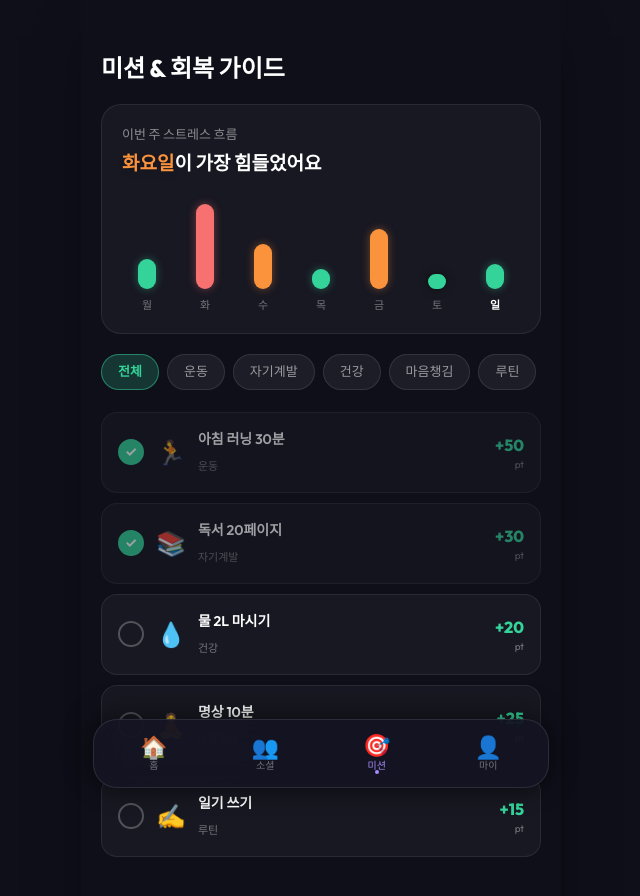
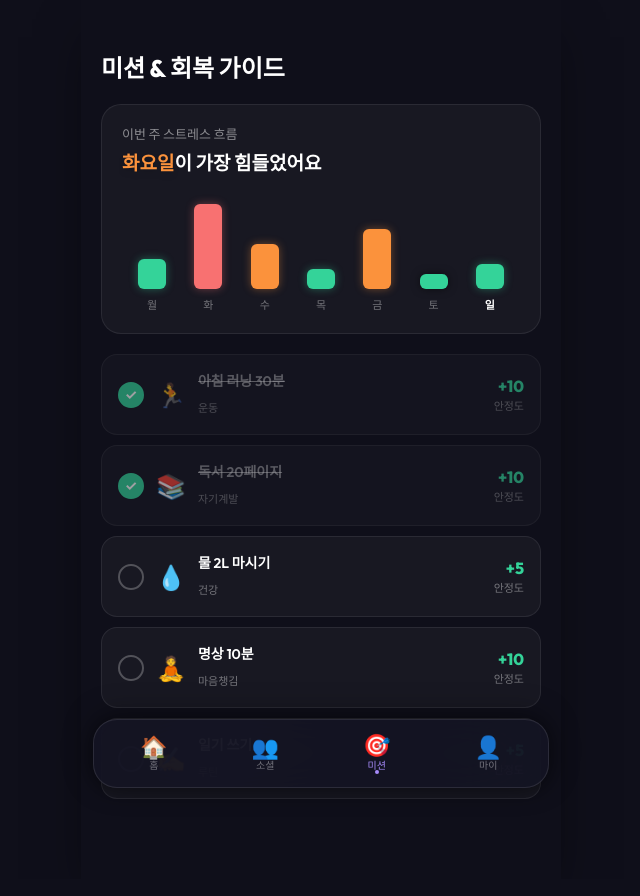
Before and after one commit to nacgyun/SomeDay-FE, a React (Vite) app: page /mission in a window 1280 px wide. Shown: the top 896 px of the page, without its empty margins (319-959 px from the left). Built offline with nearby package versions, Linux system fonts and the light colour scheme.

Commit message:
Merge pull request #5 from someday-health-care/feat/missionpage
change week stress bar

```diff
--- a/src/components/features/mission/MentalFlow.tsx
+++ b/src/components/features/mission/MentalFlow.tsx
@@ -33,7 +33,7 @@ const MentalFlow: FC<MentalFlowProps> = ({ data }) => {
         </h2>
       </div>
 
-      <div className="flex items-end justify-between h-[120px] gap-2 mt-4">
+      <div className="flex items-end justify-between h-[120px] gap-1 mt-4 px-1">
         {data.map((item, index) => {
           const heightPercent = Math.max((item.level / maxLevel) * 100, 4); // 최소 높이 보장
           const colorInfo = getBarColorInfo(item.level);
@@ -42,7 +42,7 @@ const MentalFlow: FC<MentalFlowProps> = ({ data }) => {
           return (
             <div key={index} className="flex flex-col items-center gap-2 flex-1 group cursor-pointer">
               {/* 막대 컨테이너 */}
-              <div className="relative w-full flex justify-center items-end h-[100px] rounded-t-sm transition hover:bg-white/[0.02]">
+              <div className="relative w-full flex justify-center items-end h-[100px] transition hover:bg-white/[0.03] rounded-md">
                 {/* 호버 시 나타나는 수치 툴팁 */}
                 <div className="absolute -top-8 opacity-0 group-hover:opacity-100 transition-opacity bg-surface-secondary text-[10px] font-bold rounded-md px-2 py-1 shadow-lg pointer-events-none border border-white/10 z-10 text-white">
                   {item.level}
@@ -50,7 +50,7 @@ const MentalFlow: FC<MentalFlowProps> = ({ data }) => {
 
                 {/* 막대 그래프 */}
                 <div
-                  className={`w-[14px] sm:w-[18px] rounded-full transition-all duration-700 ease-out ${colorInfo.bg} ${item.level >= 20 ? colorInfo.shadow : ''} shadow-[0_0_8px_var(--tw-shadow-color)]`}
+                  className={`w-[22px] sm:w-[28px] rounded-md transition-all duration-700 ease-out ${colorInfo.bg} ${item.level >= 20 ? colorInfo.shadow : ''} shadow-[0_0_8px_var(--tw-shadow-color)]`}
                   style={{ height: `${heightPercent}%` }}
                 />
               </div>
--- a/src/components/features/mission/MissionItem.tsx
+++ b/src/components/features/mission/MissionItem.tsx
@@ -17,14 +17,14 @@ const MissionItem = ({ mission, onToggle }: MissionItemProps) => {
       {/* 체크 버튼 */}
       <button
         id={`mission-check-${mission.id}`}
-        onClick={() => onToggle?.(mission.id)}
+        onClick={() => !mission.done && onToggle?.(mission.id)}
         className={[
           'w-[26px] h-[26px] rounded-full border-2 flex-shrink-0',
           'flex items-center justify-center text-sm font-bold',
-          'cursor-pointer transition-all duration-200',
+          'transition-all duration-200',
           mission.done
-            ? 'bg-brand-green border-brand-green text-white'
-            : 'bg-transparent border-white/25 text-white/0',
+            ? 'bg-brand-green border-brand-green text-white cursor-default'
+            : 'bg-transparent border-white/25 text-white/0 cursor-pointer',
         ].join(' ')}
       >
         {mission.done ? '✓' : ''}
@@ -35,14 +35,19 @@ const MissionItem = ({ mission, onToggle }: MissionItemProps) => {
 
       {/* 정보 */}
       <div className="flex-1 min-w-0">
-        <p className="text-[14px] font-semibold text-white mb-0.5 truncate">{mission.title}</p>
+        <p className={[
+          'text-[14px] font-semibold mb-0.5 truncate',
+          mission.done ? 'line-through text-white/50' : 'text-white'
+        ].join(' ')}>
+          {mission.title}
+        </p>
         <span className="text-[11px] text-white/40">{mission.category}</span>
       </div>
 
       {/* 포인트 */}
       <div className="flex flex-col items-end flex-shrink-0">
         <span className="text-base font-extrabold text-brand-green">+{mission.point}</span>
-        <span className="text-[10px] text-white/40">pt</span>
+        <span className="text-[11px] text-white/40">안정도</span>
       </div>
     </div>
   );
--- a/src/components/features/my/WeekStress.tsx
+++ b/src/components/features/my/WeekStress.tsx
@@ -23,7 +23,7 @@ const WeekStress = ({ data }: WeekStressProps) => {
         <span className="text-xs text-brand-orange">최근 7일</span>
       </div>
 
-      <div className="flex items-end justify-between h-[120px] gap-2 mt-2">
+      <div className="flex items-end justify-between h-[120px] gap-1 mt-2 px-1">
         {data.map((item, index) => {
           const heightPercent = Math.max((item.level / maxLevel) * 100, 4); // 최소 높이 보장
           const colorInfo = getBarColorInfo(item.level);
@@ -32,7 +32,7 @@ const WeekStress = ({ data }: WeekStressProps) => {
           return (
             <div key={index} className="flex flex-col items-center gap-2 flex-1 group cursor-pointer">
               {/* 막대 컨테이너 */}
-              <div className="relative w-full flex justify-center items-end h-[100px] rounded-t-lg transition hover:bg-white/[0.02]">
+              <div className="relative w-full flex justify-center items-end h-[100px] transition hover:bg-white/[0.03] rounded-md">
                 {/* 호버 시 나타나는 수치 툴팁 */}
                 <div className="absolute -top-8 opacity-0 group-hover:opacity-100 transition-opacity bg-surface-secondary text-[10px] font-bold rounded-md px-2 py-1 shadow-lg pointer-events-none border border-white/10 z-10 text-white">
                   {item.level}
@@ -40,7 +40,7 @@ const WeekStress = ({ data }: WeekStressProps) => {
 
                 {/* 막대 그래프 */}
                 <div
-                  className={`w-[14px] sm:w-[18px] rounded-full transition-all duration-700 ease-out ${colorInfo.bg} ${item.level >= 20 ? colorInfo.shadow : ''} shadow-[0_0_8px_var(--tw-shadow-color)]`}
+                  className={`w-[22px] sm:w-[28px] rounded-md transition-all duration-700 ease-out ${colorInfo.bg} ${item.level >= 20 ? colorInfo.shadow : ''} shadow-[0_0_8px_var(--tw-shadow-color)]`}
                   style={{ height: `${heightPercent}%` }}
                 />
               </div>
--- a/src/pages/MissionPage.tsx
+++ b/src/pages/MissionPage.tsx
@@ -2,17 +2,16 @@ import { useState } from 'react';
 import type { Mission } from '../types';
 import PageHeader from '../components/layout/PageHeader';
 import MentalFlow from '../components/features/mission/MentalFlow';
-import MissionTabs from '../components/features/mission/MissionTabs';
 import MissionItem from '../components/features/mission/MissionItem';
 import Button from '../components/ui/Button';
 
 // ─── 더미 데이터 ──────────────────────────────────────────────
 const INIT_MISSIONS: Mission[] = [
-  { id: 1, icon: '🏃', title: '아침 러닝 30분', category: '운동', done: true, point: 50 },
-  { id: 2, icon: '📚', title: '독서 20페이지', category: '자기계발', done: true, point: 30 },
-  { id: 3, icon: '💧', title: '물 2L 마시기', category: '건강', done: false, point: 20 },
-  { id: 4, icon: '🧘', title: '명상 10분', category: '마음챙김', done: false, point: 25 },
-  { id: 5, icon: '✍️', title: '일기 쓰기', category: '루틴', done: false, point: 15 },
+  { id: 1, icon: '🏃', title: '아침 러닝 30분', category: '운동', done: true, point: 10 },
+  { id: 2, icon: '📚', title: '독서 20페이지', category: '자기계발', done: true, point: 10 },
+  { id: 3, icon: '💧', title: '물 2L 마시기', category: '건강', done: false, point: 5 },
+  { id: 4, icon: '🧘', title: '명상 10분', category: '마음챙김', done: false, point: 10 },
+  { id: 5, icon: '✍️', title: '일기 쓰기', category: '루틴', done: false, point: 5 },
 ];
 
 const WEEKLY_MENTAL_DATA = [
@@ -28,7 +27,6 @@ const WEEKLY_MENTAL_DATA = [
 
 const MissionPage = () => {
   const [missions, setMissions] = useState<Mission[]>(INIT_MISSIONS);
-  const [activeCategory, setActiveCategory] = useState<string>('전체');
   const [pendingMission, setPendingMission] = useState<Mission | null>(null);
 
   const handleToggle = (id: number) => {
@@ -38,11 +36,6 @@ const MissionPage = () => {
     if (!targetMission.done) {
       // 완료 처리하려고 할 때 팝업 표시
       setPendingMission(targetMission);
-    } else {
-      // 체크 해제는 바로 적용
-      setMissions((prev) =>
-        prev.map((m) => (m.id === id ? { ...m, done: false } : m))
-      );
     }
   };
 
@@ -53,11 +46,6 @@ const MissionPage = () => {
     );
     setPendingMission(null);
   };
-
-  const filtered =
-    activeCategory === '전체'
-      ? missions
-      : missions.filter((m) => m.category === activeCategory);
 
   return (
     <div className="min-h-screen bg-surface pb-20 text-white relative">
@@ -71,15 +59,10 @@ const MissionPage = () => {
         <MentalFlow data={WEEKLY_MENTAL_DATA} />
       </section>
 
-      {/* 카테고리 탭 */}
-      <section className="px-5 mb-5">
-        <MissionTabs activeCategory={activeCategory} onChange={setActiveCategory} />
-      </section>
-
       {/* 미션 리스트 */}
       <section className="px-5">
         <div className="flex flex-col gap-2.5">
-          {filtered.map((mission) => (
+          {missions.map((mission) => (
             <MissionItem key={mission.id} mission={mission} onToggle={handleToggle} />
           ))}
         </div>
```
